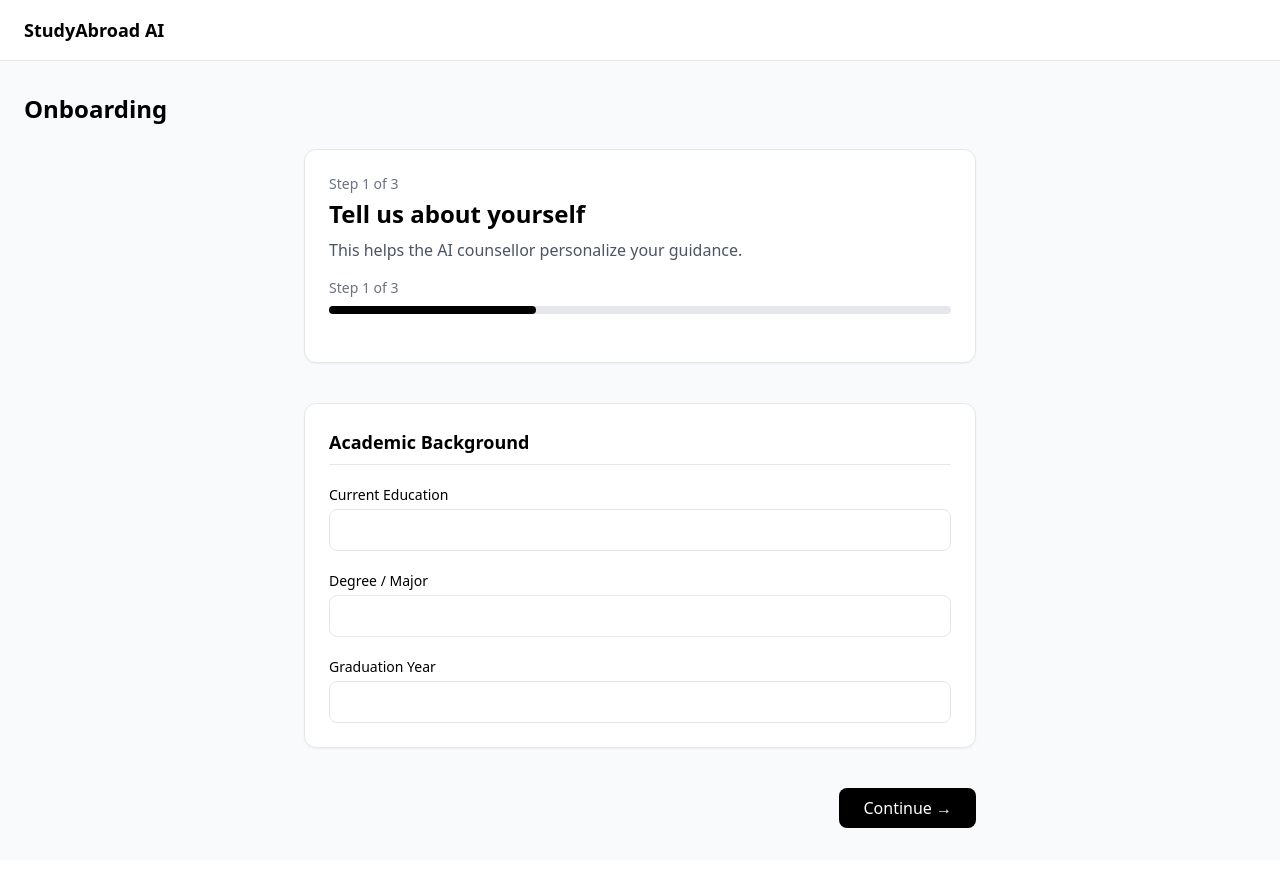
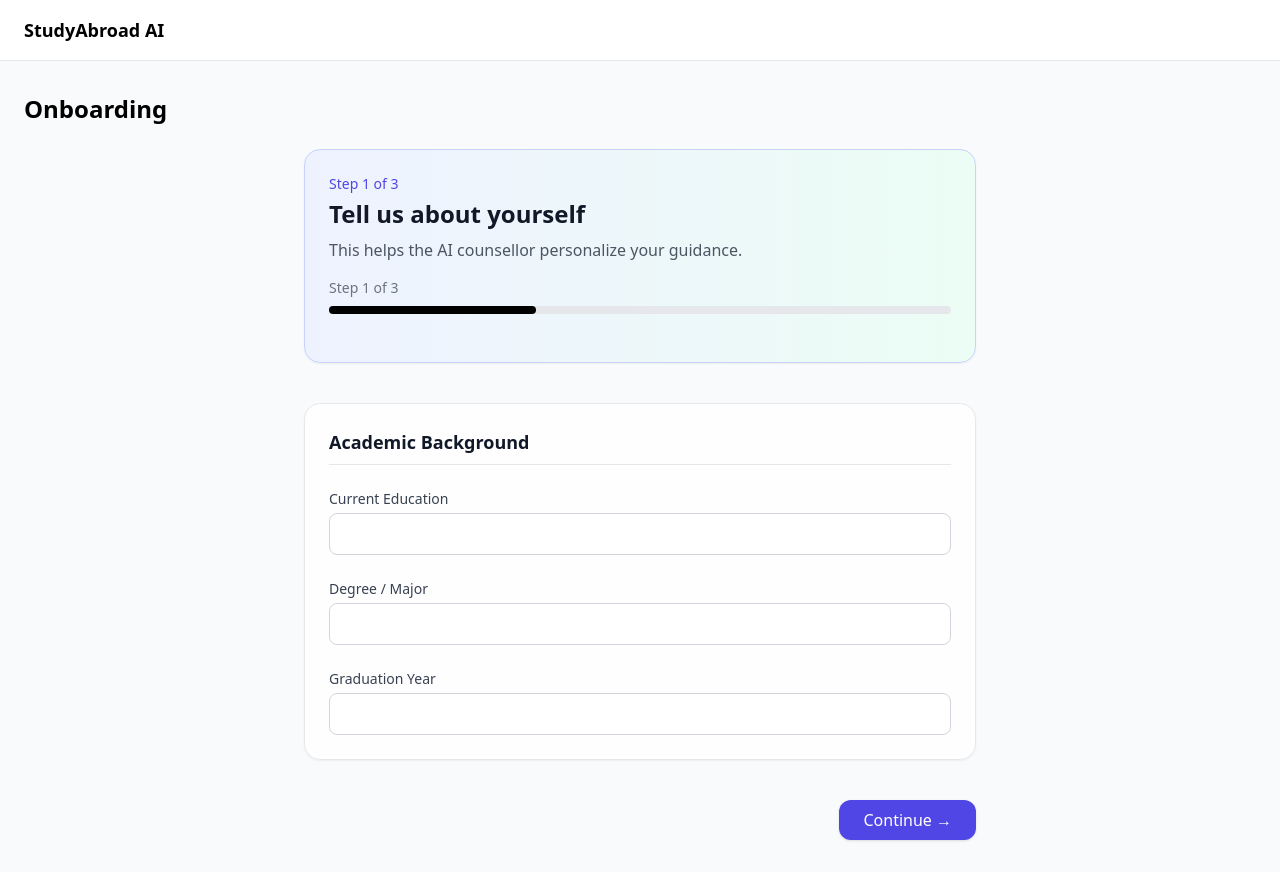
Before and after one commit to jacksyswain/Humanity-Founders, a React (Vite) app: page /onboarding in a window 1280 px wide. Built offline with nearby package versions, Linux system fonts and the light colour scheme.

Commit message:
new update

```diff
--- a/src/pages/Onboarding.jsx
+++ b/src/pages/Onboarding.jsx
@@ -80,12 +80,14 @@ export default function Onboarding() {
   return (
     <Layout title="Onboarding">
       <div className="max-w-2xl mx-auto space-y-10">
-        {/* INTRO */}
-        <div className="bg-white border rounded-xl p-6 shadow-sm">
-          <p className="text-sm text-gray-500 mb-1">
+        {/* INTRO CARD */}
+        <div className="bg-gradient-to-r from-indigo-50 to-emerald-50 border border-indigo-200 rounded-2xl p-6 shadow-sm">
+          <p className="text-sm text-indigo-600 mb-1">
             Step {step} of {TOTAL_STEPS}
           </p>
-          <h2 className="text-2xl font-bold">Tell us about yourself</h2>
+          <h2 className="text-2xl font-bold text-gray-900">
+            Tell us about yourself
+          </h2>
           <p className="text-gray-600 mt-2">
             This helps the AI counsellor personalize your guidance.
           </p>
@@ -95,8 +97,8 @@ export default function Onboarding() {
           </div>
         </div>
 
-        {/* FORM */}
-        <div className="bg-white border rounded-xl p-6 shadow-sm space-y-5">
+        {/* FORM CARD */}
+        <div className="bg-white/80 backdrop-blur border rounded-2xl p-6 shadow-sm space-y-6">
           {/* STEP 1 */}
           {step === 1 && (
             <>
@@ -184,7 +186,9 @@ export default function Onboarding() {
                 </label>
                 <select
                   className={`w-full border rounded-lg px-3 py-2 ${
-                    errors.sop ? "border-red-500" : ""
+                    errors.sop
+                      ? "border-red-500"
+                      : "border-gray-300"
                   }`}
                   value={form.sop}
                   onChange={e =>
@@ -206,12 +210,12 @@ export default function Onboarding() {
           )}
         </div>
 
-        {/* NAV */}
-        <div className="flex justify-between">
+        {/* NAVIGATION */}
+        <div className="flex justify-between items-center">
           {step > 1 && (
             <button
               onClick={back}
-              className="px-5 py-2 border rounded-lg"
+              className="px-5 py-2 border rounded-xl hover:bg-gray-50 transition"
             >
               Back
             </button>
@@ -220,14 +224,14 @@ export default function Onboarding() {
           {step < TOTAL_STEPS ? (
             <button
               onClick={next}
-              className="ml-auto bg-black text-white px-6 py-2 rounded-lg hover:opacity-90 transition"
+              className="ml-auto bg-indigo-600 text-white px-6 py-2 rounded-xl hover:bg-indigo-700 transition shadow"
             >
               Continue →
             </button>
           ) : (
             <button
               onClick={completeOnboarding}
-              className="ml-auto bg-black text-white px-6 py-2 rounded-lg hover:opacity-90 transition"
+              className="ml-auto bg-emerald-600 text-white px-6 py-2 rounded-xl hover:bg-emerald-700 transition shadow"
             >
               Complete Onboarding
             </button>
@@ -243,22 +247,28 @@ export default function Onboarding() {
 function Input({ label, value, onChange, error }) {
   return (
     <div>
-      <label className="text-sm font-medium mb-1 block">{label}</label>
+      <label className="text-sm font-medium mb-1 block text-gray-700">
+        {label}
+      </label>
       <input
-        className={`w-full border rounded-lg px-3 py-2 ${
-          error ? "border-red-500" : ""
+        className={`w-full rounded-lg px-3 py-2 border focus:outline-none focus:ring-1 ${
+          error
+            ? "border-red-500 focus:ring-red-500"
+            : "border-gray-300 focus:ring-indigo-500"
         }`}
         value={value}
         onChange={e => onChange(e.target.value)}
       />
-      {error && <p className="text-sm text-red-600 mt-1">{error}</p>}
+      {error && (
+        <p className="text-sm text-red-600 mt-1">{error}</p>
+      )}
     </div>
   );
 }
 
 function SectionTitle({ title }) {
   return (
-    <h3 className="text-lg font-semibold border-b pb-2 mb-4">
+    <h3 className="text-lg font-semibold border-b pb-2 mb-4 text-gray-900">
       {title}
     </h3>
   );
```
